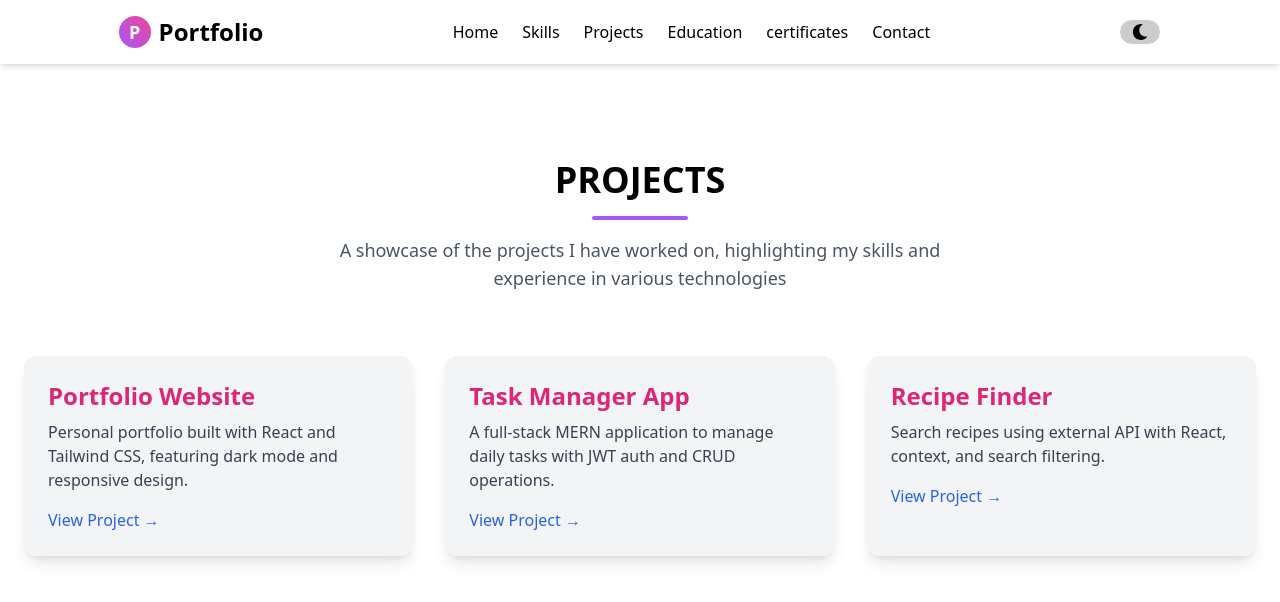
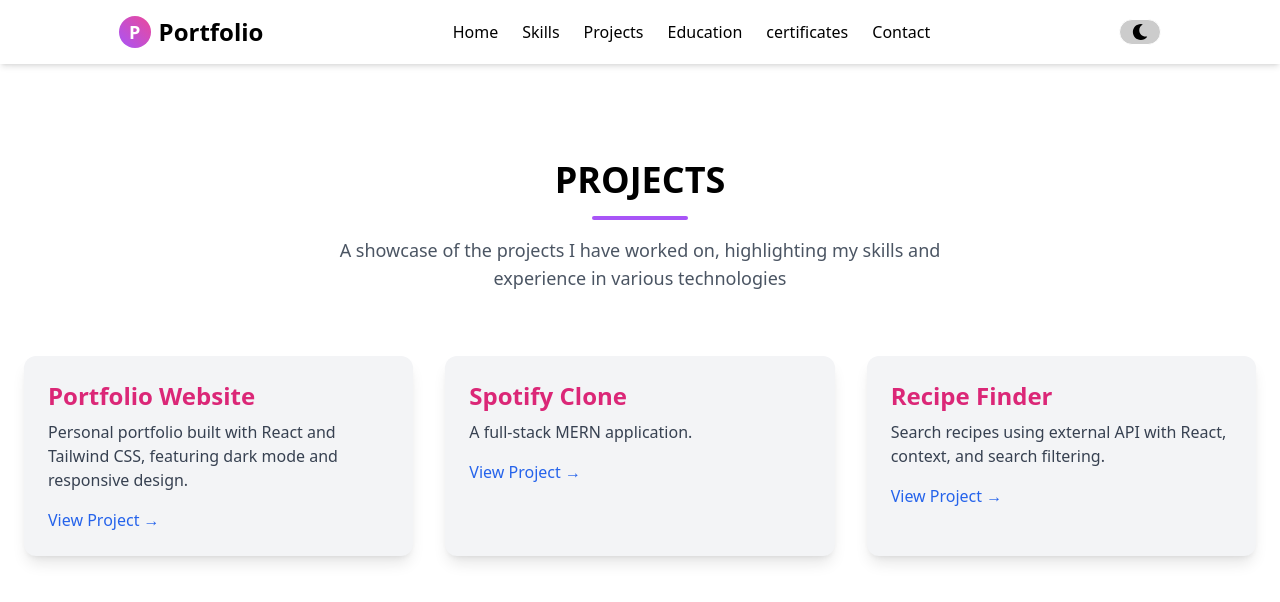
Before and after one commit to shyamsnp1804/MY-PORTFOLIO, a React (Vite) app: page /projects in a window 1280 px wide. Shown: the top 602 px of the page. Built offline with nearby package versions, Linux system fonts and the light colour scheme.

Commit message:
added spotify clone repository link

```diff
--- a/src/pages/Projects.jsx
+++ b/src/pages/Projects.jsx
@@ -17,9 +17,9 @@ const Projects = () => {
       link: "#",
     },
     {
-      title: "Task Manager App",
-      desc: "A full-stack MERN application to manage daily tasks with JWT auth and CRUD operations.",
-      link: "#",
+      title: "Spotify Clone",
+      desc: "A full-stack MERN application.",
+      link: "https://github.com/shyamsnp1804/spotify-clone",
     },
     {
       title: "Recipe Finder",
```
